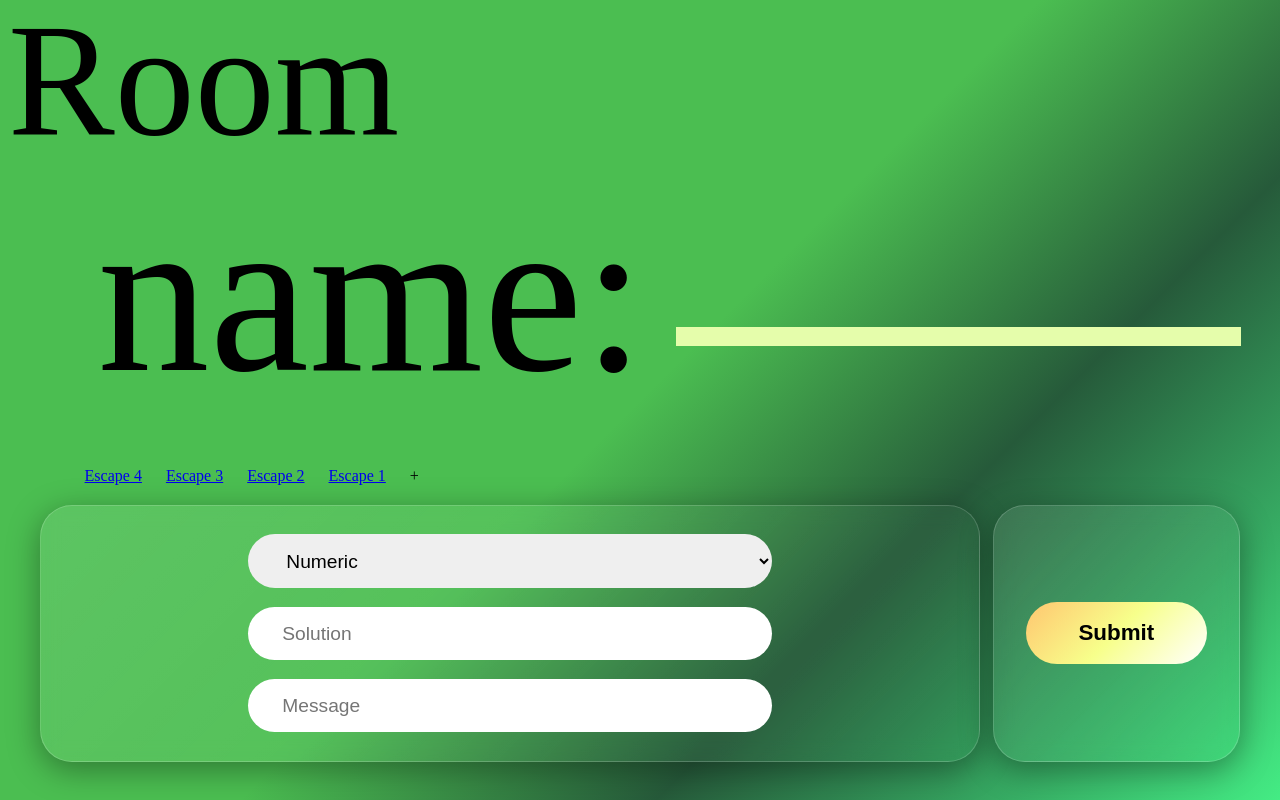
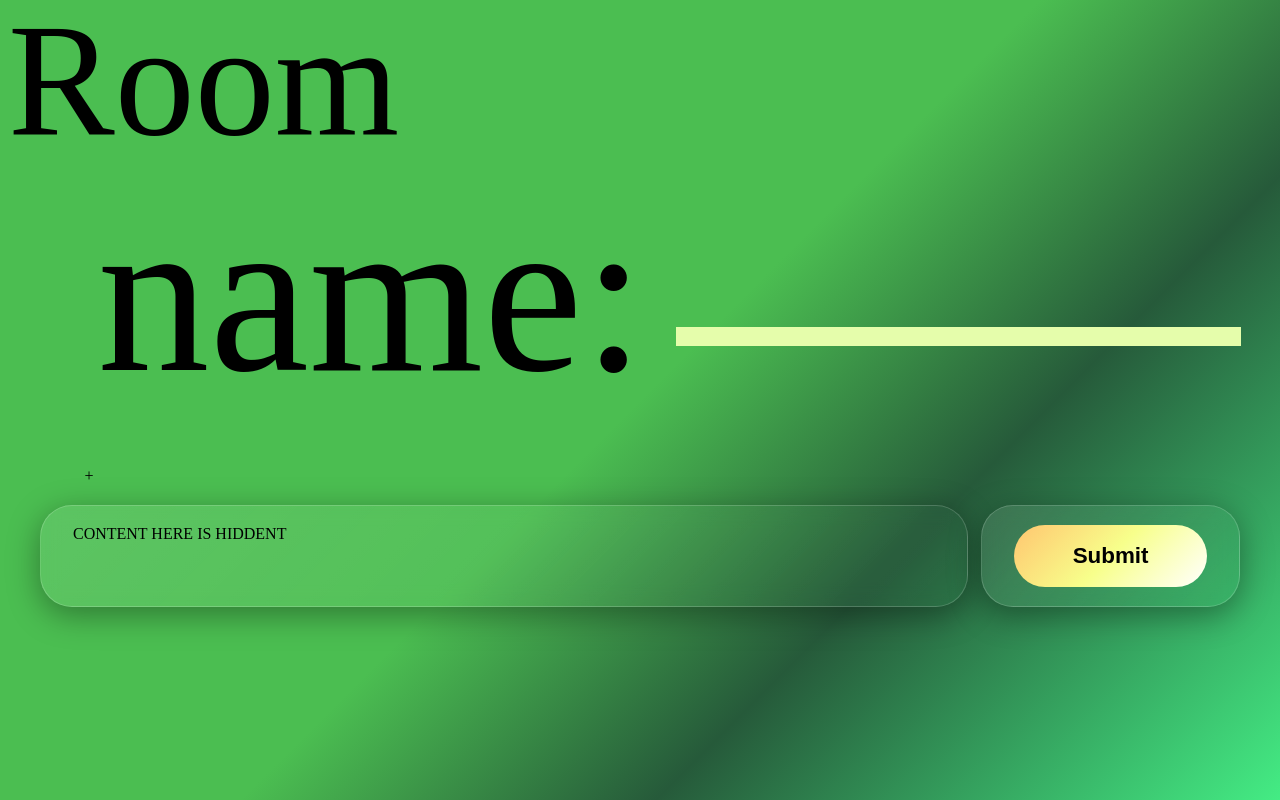
Before and after one commit to thevasi1/escape, a PHP site: page /pages/form/form.html in a window 1280 px wide. Run offline with PHP 8.4, Linux system fonts and the light colour scheme.

Commit message:
fix form screen communication with backend

```diff
--- a/frontend/index.html
+++ b/frontend/index.html
@@ -9,7 +9,6 @@
 <body>
     <script>
         window.location.replace("pages/login/login.html");
-            // window.location.replace("pages/overview/overview.html");
     </script>
 </body>
 </html>
--- a/frontend/pages/form/form.css
+++ b/frontend/pages/form/form.css
@@ -77,8 +77,10 @@ main {
     flex-grow: 8;
 }
 
-.fields > input,
-.fields > select  {
+#fields > input,
+#fields > button,
+#fields > select,
+.submit-grow > #complexity  {
     padding: 0.8em 1.8em;
     border-radius: 2em;
     border: none;
@@ -88,11 +90,19 @@ main {
     box-sizing: border-box;
 }
 
+#fields > button {
+    background-color: #ff8d78cb;
+}
+
+#fields > button:hover {
+    background-color: #fcbdb4;
+}
+
 .submit-grow {
     flex-grow: 1;
 }
 
-.submit-grow > input {
+.submit-grow > #submit {
     width: 100%;
     border-radius: 2em;
     height: fit-content;
@@ -158,3 +168,11 @@ main {
 .tab-content>.active {
     display: block;
 }
+
+.hidden {
+    display: none;
+}
+
+.not-hidden {
+    display: block;
+}
--- a/frontend/pages/form/form.html
+++ b/frontend/pages/form/form.html
@@ -22,80 +22,31 @@
     <main class="flex flex-row">
         <section class="flex flex-col full-width">
             <ul class="nav nav-tabs" id="tabs">
-                <li onclick="newRoom()"><a>+</a></li>
+                <li onclick="newKey()"><a>+</a></li>
             </ul>
             <div class="flex flex-row">
-                <div class="form fields fields-grow flex flex-col">
+                <div class="form fields-grow hidden" id="no-content">CONTENT HERE IS HIDDENT</div>
+                <div class="form fields-grow flex flex-col" id="fields">
                     <select name="Type" placeholder="Type" id="contentType" required>
                         <option value="numeric">Numeric</option>
                         <option value="shape">Shape</option>
                         <option value="text">Text</option>
                         <option value="direction">Directions</option>
-                      </select>
+                    </select>
                     <input type="text" id="contentSolution" placeholder="Solution" name="Solution" value="" required>
                     <input type="text" id="contentMessage" placeholder="Message" name="Message" value="" required>
+                    <button onclick="removeCurrent()">remove</button>
                 </div>
                 <div class="form submit-grow flex flex-col justify-center">
-                    <input type="submit" onclick="submit()" value="Submit">
+                    <!-- uncomment for complexity -->
+                    <!-- <label for="roomLang">Room complexity:</label> -->
+                    <!-- <input type="number" id="complexity" min="1" max="10"> -->
+                    <input type="submit" id="submit" onclick="submit()" value="Submit">
                 </div>
             </div>
         </section>
         <section class="">
-            <!-- <label for="roomLang">Room Language:</label> -->
-            <!-- <input type="text" id="roomLang" name="roomLang" value="en" required> -->
         </section>
-        <!-- <div class="tab-content">
-                    <div id="tab-1" class="tab-pane active">
-                        <header>Escape rooms</header>
-                        <header>Choose one of the following escape rooms, to download the JSON file describing it
-                        </header>
-                    </div>
-                    <div id="tab-2" class="tab-pane">
-                        <form class="flex flex-col">
-                            <div>
-                                <label for="roomName">Room Name:</label>
-                                <input type="text" id="roomName" name="roomName" required>
-                            </div>
-                            <div class="room">
-                                <label for="content1Type">Content Type:</label>
-                                <input type="text" id="content1Type" name="content1Type" value="numeric" required>
-
-                                <label for="content1Solution">Content Solution:</label>
-                                <input type="text" id="content1Solution" name="content1Solution" value="1-2-3" required>
-
-                                <label for="content1Message">Content Message:</label>
-                                <input type="text" id="content1Message" name="content1Message"
-                                    value="...Nomer edno si ti" required>
-                            </div>
-
-                            <div class="room">
-                                <label for="content1Type">Content Type:</label>
-                                <input type="text" id="content1Type" name="content1Type" value="numeric" required>
-
-                                <label for="content1Solution">Content Solution:</label>
-                                <input type="text" id="content1Solution" name="content1Solution" value="1-2-3" required>
-
-                                <label for="content1Message">Content Message:</label>
-                                <input type="text" id="content1Message" name="content1Message"
-                                    value="...Nomer edno si ti" required>
-                            </div>
-
-                            <div>
-                                <label for="roomLang">Room Language:</label>
-                                <input type="text" id="roomLang" name="roomLang" value="en" required>
-                            </div>
-
-                            <input type="submit" value="Submit">
-                        </form>
-                    </div>
-                    <div id="tab-3" class="tab-pane">
-                        <span class="glyphicon glyphicon-tint glyphicon--home--feature two columns text-center"></span>
-                        <span class="col-md-10">
-                            <h3>Feature 3</h3>
-                            <p>Lorem ipsum dolor sit amet, consectetur adipisicing elit.</p>
-                        </span>
-                    </div>
-                </div> -->
     </main>
 </body>
 
--- a/frontend/pages/form/form.js
+++ b/frontend/pages/form/form.js
@@ -1,49 +1,37 @@
-const arr = [1, 2, 3];
 let lastRoomIndex = -1;
-const obj = {
-    tasks: [
-        {
-            type: 'numeric',
-            solution: '6-9',
-            message: 'test-1'
-        },
-        {
-            type: 'text',
-            solution: '4-2-0',
-            message: 'test-2'
-        },
-        {
-            type: 'direction',
-            solution: '9-6',
-            message: 'test-3'
-        },
-        {
-            type: 'shape',
-            solution: '9-6-0',
-            message: 'test-4'
+const roomTasks = [];
+
+window.addEventListener("load", function () {
+    if (roomTasks.length === 0) {
+        showEmptyForm();
+        return;
     }
-    ]
-}
-window.addEventListener("load", function () {
-    const tabs = this.document.getElementById('tabs');
-    obj.tasks.forEach((item, i) => addRoom(item, i));
+    roomTasks.forEach((item, i) => addKey(item, i));
     const myTabs = document.querySelectorAll("ul.nav-tabs > li");
-
-    function myTabClicks(tabClickEvent) {
-        for (let i = 0; i < myTabs.length; i++) {
-            myTabs[i].classList.remove("active");
-        }
-        let clickedTab = tabClickEvent.currentTarget;
-        clickedTab.classList.add("active");
-        tabClickEvent.preventDefault();
-    }
 
     for (i = 0; i < myTabs.length; i++) {
         myTabs[i].addEventListener("click", myTabClicks)
     }
+});
 
-    function addRoom(room, index) {
-        console.log(room);
+function showEmptyForm() {
+    const emptyForm = this.document.getElementById('no-content');
+    emptyForm.classList.remove('hidden');
+
+    const inputForm = this.document.getElementById('fields');
+    inputForm.classList.add('hidden');
+}
+
+function showInputFields() {
+    const emptyForm = this.document.getElementById('no-content');
+    emptyForm.classList.add('hidden');
+
+    const inputForm = this.document.getElementById('fields');
+    inputForm.classList.remove('hidden');
+}
+
+function addKey(room, index) {
+    const tabs = this.document.getElementById('tabs');
     const newItem = document.createElement('li');
 
     const newAnchor = document.createElement('a');
@@ -57,7 +45,16 @@ window.addEventListener("load", function () {
     tabs.prepend(newItem);
     newItem.addEventListener('click', clickRoom);
 }
-});
+
+function myTabClicks(tabClickEvent) {
+    tabClickEvent.preventDefault();
+    for (let i = 0; i < myTabs.length; i++) {
+        myTabs[i].classList.remove("active");
+    }
+
+    const clickedTab = tabClickEvent.currentTarget;
+    clickedTab.classList.add("active");
+}
 
 function clickRoom(event) {
     const key = event.target.dataset.key;
@@ -65,51 +62,83 @@ function clickRoom(event) {
 }
 
 function loadParameters(index) {
+    if (roomTasks.length === 0) {
+        return;
+    }
+
     const type = document.getElementById('contentType');
     const solution = document.getElementById('contentSolution');
     const message = document.getElementById('contentMessage');
 
     if (lastRoomIndex != -1) {
-        obj.tasks[lastRoomIndex].type = type.value;
-        obj.tasks[lastRoomIndex].solution = solution.value;
-        obj.tasks[lastRoomIndex].message = message.value;
+        roomTasks[lastRoomIndex].type = type.value;
+        roomTasks[lastRoomIndex].solution = solution.value;
+        roomTasks[lastRoomIndex].message = message.value;
     }
 
-    type.value = obj.tasks[index].type;
-    solution.value = obj.tasks[index].solution;
-    message.value = obj.tasks[index].message;
+    type.value = roomTasks[index].type;
+    solution.value = roomTasks[index].solution;
+    message.value = roomTasks[index].message;
 
     lastRoomIndex = index;
 }
 
-function newRoom() {
+function newKey() {
+    const newIndex = roomTasks.length;
     const tabs = this.document.getElementById('tabs');
     const newItem = document.createElement('li');
 
     const newAnchor = document.createElement('a');
-    newAnchor.textContent = `Escape ${obj.tasks.length + 1}`;
+    newAnchor.textContent = `Escape ${newIndex + 1}`;
 
-    newAnchor.setAttribute('href', `#tab-${obj.tasks.length + 1}`);
-    newAnchor.setAttribute('data-key', obj.tasks.length);
+    newAnchor.setAttribute('href', `#tab-${newIndex + 1}`);
+    newAnchor.setAttribute('data-key', newIndex);
 
     newItem.appendChild(newAnchor);
 
     tabs.prepend(newItem);
     newItem.addEventListener('click', clickRoom);
-    obj.tasks.push({});
+
+    roomTasks.push({type: 'numeric', solution: '', message: ''});
+
+    showInputFields();
+    loadParameters(newIndex);
+}
+
+function removeCurrent() {
+    const FIRST_ELEMENT = 0;
+    roomTasks.splice(lastRoomIndex, 1);
+
+    const roomKeyToBeRemoved = document.querySelector(`[data-key="${roomTasks.length}"]`);
+    roomKeyToBeRemoved.parentElement.remove();
+
+    lastRoomIndex = -1;
+    loadParameters(FIRST_ELEMENT)
+
+    if (roomTasks.length === 0) {
+        showEmptyForm();
+    }
+}
+
+function getTitle() {
+    const roomName = document.getElementById('roomName');
+    return roomName.value;
 }
 
 function submit() {
+    if (roomTasks.length === 0) {
+        return;
+    }
+
+    const FIRST_ELEMENT = 0;
+    loadParameters(FIRST_ELEMENT);
+
+    const title = getTitle();
     const message = {
-        'room_name': 'lapa dundi',
+        'room_name': title,
+        //todo: ADD complexity
         'room_complexity': 3,
-        'tasks': [
-            {
-                type: 'numberic',
-                solution: '6-9',
-                message: 'test message'
-            }
-        ]
+        'tasks': roomTasks
     };
     const headers = { "Content-Type": "application/json" };
     const init = {
@@ -117,7 +146,6 @@ function submit() {
         headers: headers,
         body: JSON.stringify(message)
     };
-    console.log(init);
     return fetch("../../../backend/api/escape-room/add-room.php", init).then(res => {
         return res;
     })
--- a/frontend/pages/login/login.html
+++ b/frontend/pages/login/login.html
@@ -24,8 +24,8 @@
             <h1>Register</h1>
             <div class="flex flex-col">
                 <input type="text" id="register-username" placeholder="Username" required>
+                <input type="email" id="register-email" placeholder="Email" required>
                 <input type="password" id="register-password" placeholder="Password" required>
-                <input type="email" id="register-email" placeholder="Email" required>
                 <button type="submit" onclick="register()">Register</button>
             </div>
         </div>
```
Lines whose indentation alone changed are shown as unchanged.
